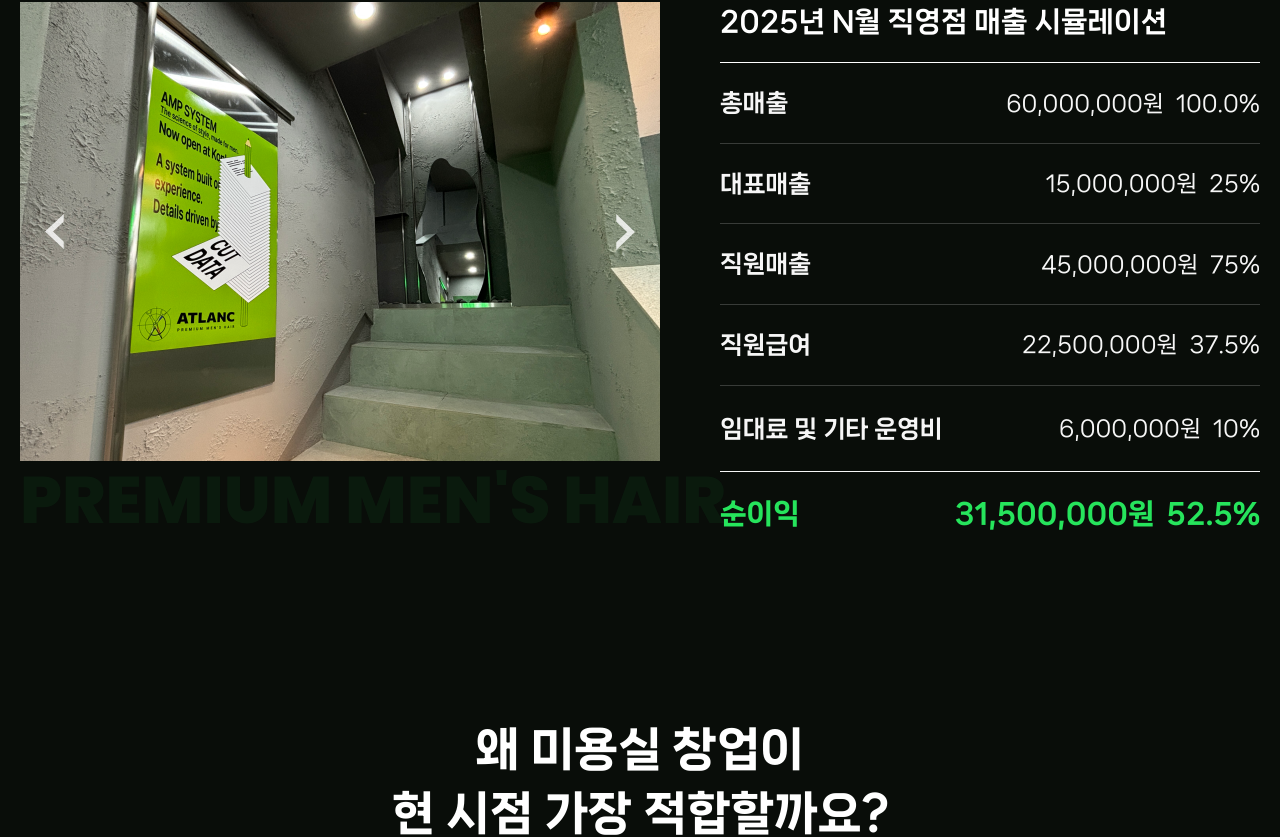
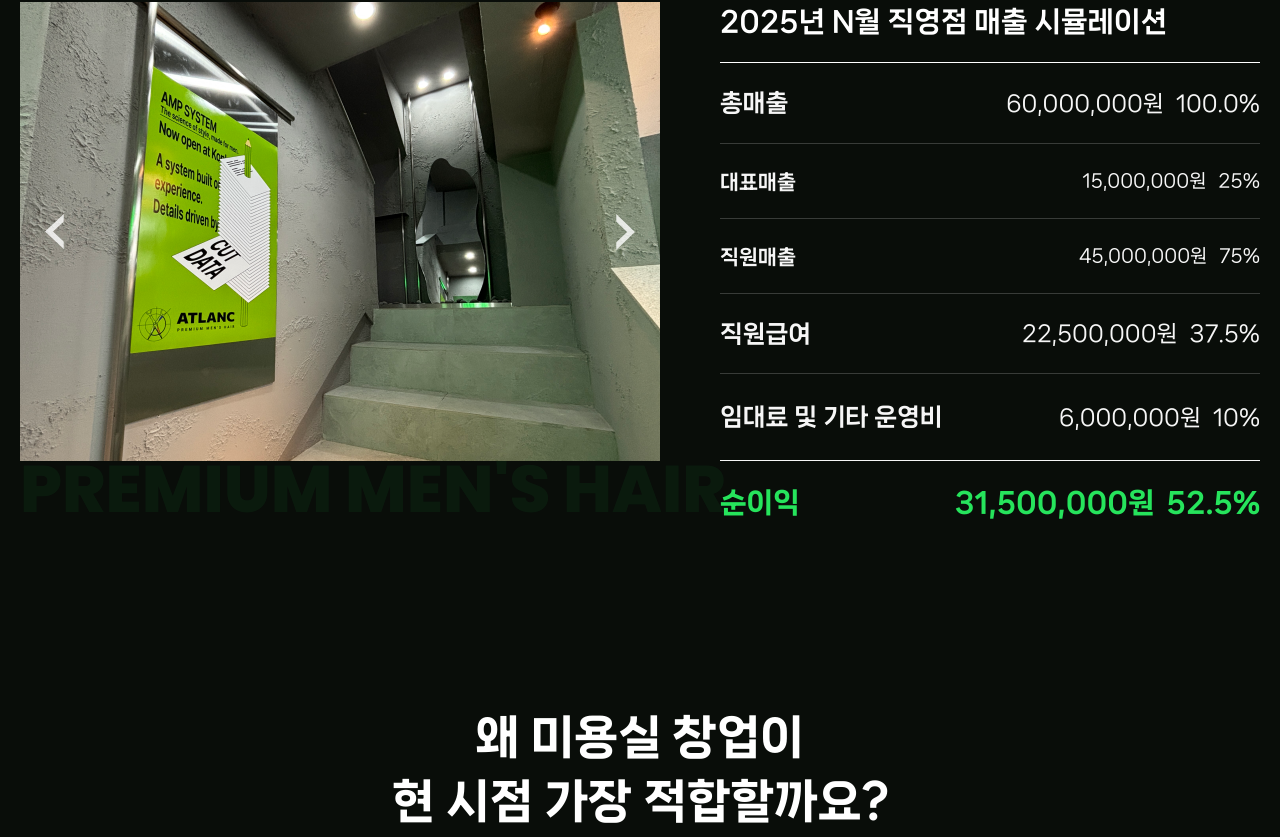
Before and after one commit to webdotcokr/atlanc, a Next.js app: page /franchise in a window 1280 px wide. Shown: the part 1167-2004 px from the top of the page. Built offline with nearby package versions, Linux system fonts and the light colour scheme.

Commit message:
수정요청사항 반영

```diff
--- a/app/components/sections/Section15.tsx
+++ b/app/components/sections/Section15.tsx
@@ -84,7 +84,7 @@ export default function Section15() {
                       본사의 브랜드 노하우, 교육, 운영 시스템 등
                     </td>
                     <td className="px-[21px] py-5 max-md:px-[11px] max-md:py-[14px] font-bold text-black text-xl max-md:text-[15px] border-b border-r border-dashed border-[#D3D3D3] bg-white leading-[1.6] text-right">
-                      112.5만원 ~ 300만원
+                      3 ~ 8%
                     </td>
                     <td className="border-b border-dashed border-[#D3D3D3] bg-white "></td>
                   </tr>
@@ -112,13 +112,7 @@ export default function Section15() {
                     <td className="px-[21px] py-5 max-md:px-[11px] max-md:py-[14px] font-bold text-black text-xl max-md:text-[15px] border-b border-r border-dashed border-[#D3D3D3] bg-white leading-[1.6] text-right">
                       700만원
                     </td>
-                    <td className="border-b border-dashed border-[#D3D3D3] bg-white max-md:px-[11px] max-md:py-[14px]">
-                      <div className="flex items-center justify-center">
-                        <div className="px-2.5 py-[5px] max-md:px-1.5 max-md:py-[3px] bg-[#26E45C] transform-[rotate(-8deg)] text-lg max-md:text-sm leading-[1.6] font-extrabold">
-                          한시적 할인
-                        </div>
-                      </div>
-                    </td>
+                    <td className="border-b border-dashed border-[#D3D3D3] bg-white max-md:px-[11px] max-md:py-[14px]"></td>
                   </tr>
 
                   <tr>
--- a/app/components/sections/Section4.tsx
+++ b/app/components/sections/Section4.tsx
@@ -113,27 +113,27 @@ export default function Section4() {
                 </div>
               </div>
               <div className="flex items-center justify-between border-b border-[#F6F6F633] pt-6 pb-[22px] max-md:py-[14px]">
-                <p className="text-2xl leading-[1.4] font-bold font-[NanumSquareNeo] text-[#f6f6f6] max-md:text-[17px]">
+                <p className="text-xl leading-[1.4] font-bold font-[NanumSquareNeo] text-[#f6f6f6] max-md:text-[17px]">
                   대표매출
                 </p>
                 <div className="flex items-center gap-3">
-                  <p className="text-[22px] font-[NanumSquareNeo] leading-[1.4] text-[#f6f6f6] max-md:text-[17px]">
+                  <p className="text-[18px] font-[NanumSquareNeo] leading-[1.4] text-[#f6f6f6] max-md:text-[17px]">
                     15,000,000원
                   </p>
-                  <p className="text-[22px] font-[NanumSquareNeo] leading-[1.4] text-[#f6f6f6] max-md:text-[17px]">
+                  <p className="text-[18px] font-[NanumSquareNeo] leading-[1.4] text-[#f6f6f6] max-md:text-[17px]">
                     25%
                   </p>
                 </div>
               </div>
               <div className="flex items-center justify-between border-b border-[#F6F6F633] pt-6 pb-[22px] max-md:py-[14px]">
-                <p className="text-2xl leading-[1.4] font-bold font-[NanumSquareNeo] text-[#f6f6f6] max-md:text-[17px]">
+                <p className="text-xl leading-[1.4] font-bold font-[NanumSquareNeo] text-[#f6f6f6] max-md:text-[17px]">
                   직원매출
                 </p>
                 <div className="flex items-center gap-3">
-                  <p className="text-[22px] font-[NanumSquareNeo] leading-[1.4] text-[#f6f6f6] max-md:text-[17px]">
+                  <p className="text-[18px] font-[NanumSquareNeo] leading-[1.4] text-[#f6f6f6] max-md:text-[17px]">
                     45,000,000원
                   </p>
-                  <p className="text-[22px] font-[NanumSquareNeo] leading-[1.4] text-[#f6f6f6] max-md:text-[17px]">
+                  <p className="text-[18px] font-[NanumSquareNeo] leading-[1.4] text-[#f6f6f6] max-md:text-[17px]">
                     75%
                   </p>
                 </div>
--- a/app/components/sections/Section6.tsx
+++ b/app/components/sections/Section6.tsx
@@ -72,7 +72,7 @@ export default function Section6() {
                   </h3>
 
                   <p className="font-poppins text-[60px] italic font-semibold text-[#26E45C] max-md:text-[30px] max-xl:text-[40px]">
-                    <AnimatedCounter to={50} suffix="%" duration={2} />
+                    <AnimatedCounter to={50} suffix="% ↑" duration={2} />
                   </p>
                 </div>
               </div>
```
